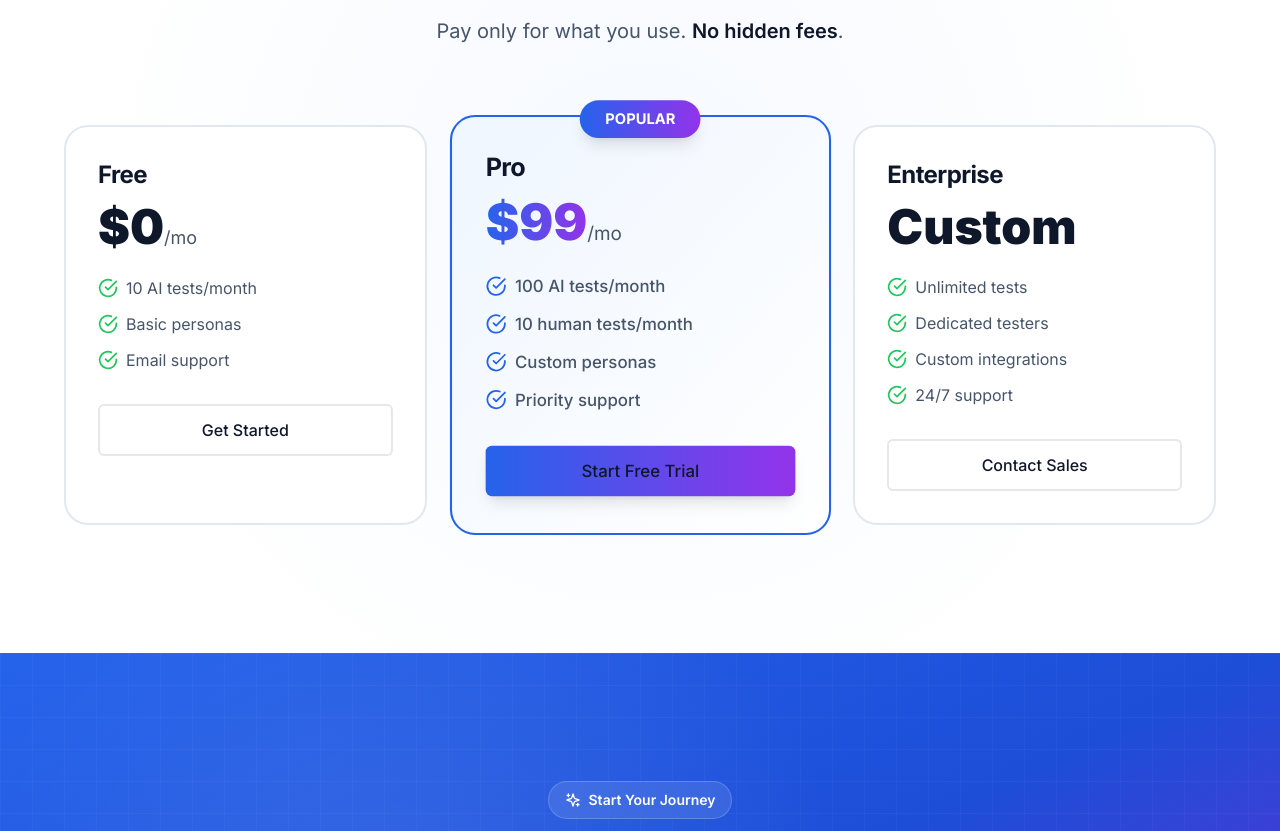
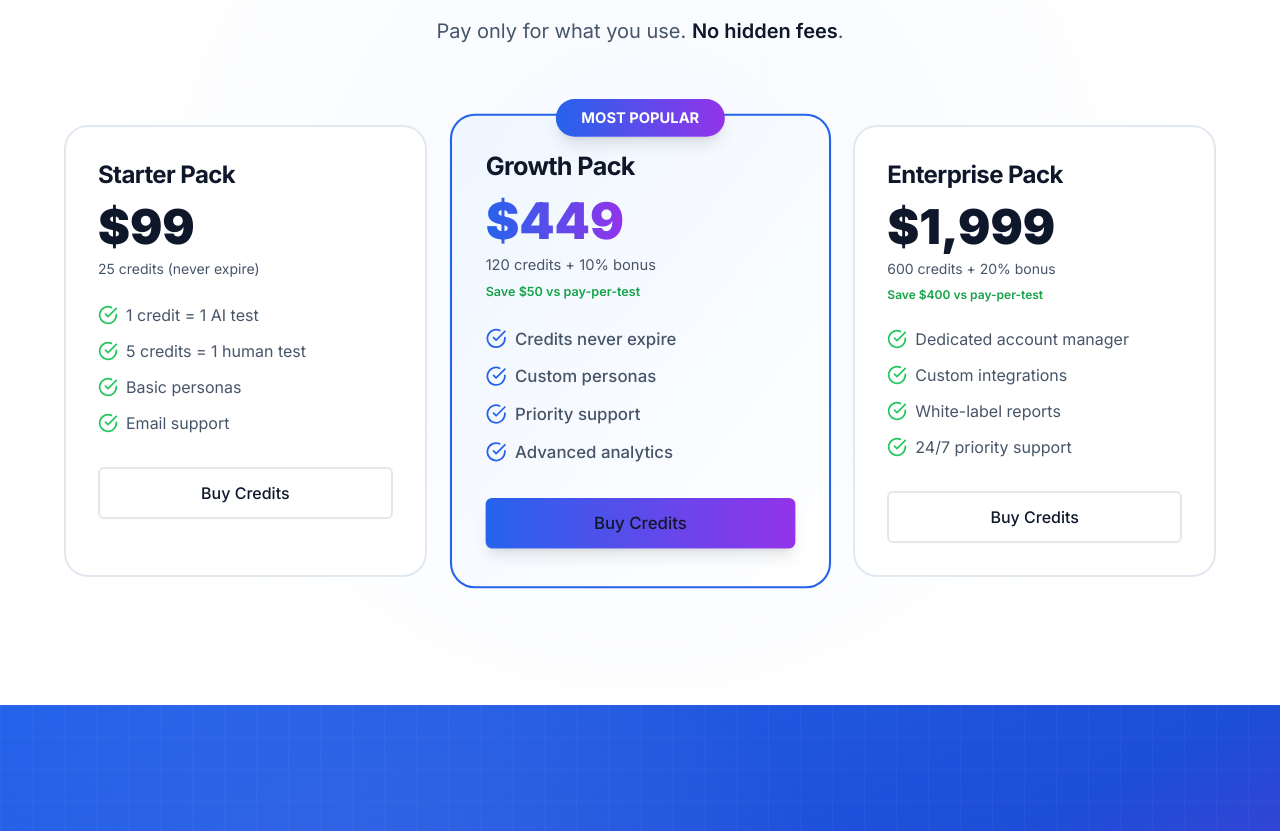
Before and after one commit to Performile1/HitlAI, a Next.js app: page / in a window 1280 px wide. Shown: the part 2922-3753 px from the top of the page. Built offline with nearby package versions, Linux system fonts and the light colour scheme.

Commit message:
Update homepage pricing to credit packages instead of monthly plans

```diff
--- a/app/(marketing)/page.tsx
+++ b/app/(marketing)/page.tsx
@@ -302,17 +302,21 @@ export default function HomePage() {
           </div>
 
           <div className="grid md:grid-cols-3 gap-8 max-w-6xl mx-auto">
-            {/* Free */}
+            {/* Starter Pack */}
             <div className="group p-8 rounded-3xl border-2 border-slate-200 bg-white hover:border-slate-300 hover:shadow-xl transition-all duration-300">
-              <h4 className="text-2xl font-bold text-slate-900 mb-3">Free</h4>
-              <p className="mb-6">
-                <span className="text-5xl font-black text-slate-900">$0</span>
-                <span className="text-lg text-slate-600">/mo</span>
+              <h4 className="text-2xl font-bold text-slate-900 mb-3">Starter Pack</h4>
+              <p className="mb-2">
+                <span className="text-5xl font-black text-slate-900">$99</span>
               </p>
+              <p className="text-sm text-slate-600 mb-6">25 credits (never expire)</p>
               <ul className="space-y-3 text-slate-600 mb-8">
                 <li className="flex items-center gap-2">
                   <CheckCircle className="w-5 h-5 text-green-500 flex-shrink-0" />
-                  <span>10 AI tests/month</span>
+                  <span>1 credit = 1 AI test</span>
+                </li>
+                <li className="flex items-center gap-2">
+                  <CheckCircle className="w-5 h-5 text-green-500 flex-shrink-0" />
+                  <span>5 credits = 1 human test</span>
                 </li>
                 <li className="flex items-center gap-2">
                   <CheckCircle className="w-5 h-5 text-green-500 flex-shrink-0" />
@@ -323,27 +327,26 @@ export default function HomePage() {
                   <span>Email support</span>
                 </li>
               </ul>
-              <Button variant="outline" className="w-full py-6 border-2 hover:bg-slate-50">Get Started</Button>
+              <Link href="/company/signup">
+                <Button variant="outline" className="w-full py-6 border-2 hover:bg-slate-50">Buy Credits</Button>
+              </Link>
             </div>
 
-            {/* Pro */}
+            {/* Growth Pack */}
             <div className="group relative p-8 rounded-3xl border-2 border-blue-600 bg-gradient-to-br from-blue-50 to-white hover:shadow-2xl transition-all duration-300 scale-105">
               <div className="absolute -top-4 left-1/2 -translate-x-1/2 bg-gradient-to-r from-blue-600 to-purple-600 text-white px-6 py-2 rounded-full text-sm font-bold shadow-lg">
-                POPULAR
+                MOST POPULAR
               </div>
-              <h4 className="text-2xl font-bold text-slate-900 mb-3">Pro</h4>
-              <p className="mb-6">
-                <span className="text-5xl font-black bg-gradient-to-r from-blue-600 to-purple-600 bg-clip-text text-transparent">$99</span>
-                <span className="text-lg text-slate-600">/mo</span>
+              <h4 className="text-2xl font-bold text-slate-900 mb-3">Growth Pack</h4>
+              <p className="mb-2">
+                <span className="text-5xl font-black bg-gradient-to-r from-blue-600 to-purple-600 bg-clip-text text-transparent">$449</span>
               </p>
+              <p className="text-sm text-slate-600 mb-2">120 credits + 10% bonus</p>
+              <p className="text-xs text-green-600 font-semibold mb-6">Save $50 vs pay-per-test</p>
               <ul className="space-y-3 text-slate-600 mb-8">
                 <li className="flex items-center gap-2">
                   <CheckCircle className="w-5 h-5 text-blue-600 flex-shrink-0" />
-                  <span className="font-medium">100 AI tests/month</span>
-                </li>
-                <li className="flex items-center gap-2">
-                  <CheckCircle className="w-5 h-5 text-blue-600 flex-shrink-0" />
-                  <span className="font-medium">10 human tests/month</span>
+                  <span className="font-medium">Credits never expire</span>
                 </li>
                 <li className="flex items-center gap-2">
                   <CheckCircle className="w-5 h-5 text-blue-600 flex-shrink-0" />
@@ -353,24 +356,28 @@ export default function HomePage() {
                   <CheckCircle className="w-5 h-5 text-blue-600 flex-shrink-0" />
                   <span className="font-medium">Priority support</span>
                 </li>
+                <li className="flex items-center gap-2">
+                  <CheckCircle className="w-5 h-5 text-blue-600 flex-shrink-0" />
+                  <span className="font-medium">Advanced analytics</span>
+                </li>
               </ul>
-              <Button className="w-full bg-gradient-to-r from-blue-600 to-purple-600 hover:from-blue-700 hover:to-purple-700 py-6 shadow-lg hover:shadow-xl transition-all btn-glow">Start Free Trial</Button>
+              <Link href="/company/signup">
+                <Button className="w-full bg-gradient-to-r from-blue-600 to-purple-600 hover:from-blue-700 hover:to-purple-700 py-6 shadow-lg hover:shadow-xl transition-all btn-glow">Buy Credits</Button>
+              </Link>
             </div>
 
-            {/* Enterprise */}
+            {/* Enterprise Pack */}
             <div className="group p-8 rounded-3xl border-2 border-slate-200 bg-white hover:border-slate-300 hover:shadow-xl transition-all duration-300">
-              <h4 className="text-2xl font-bold text-slate-900 mb-3">Enterprise</h4>
-              <p className="mb-6">
-                <span className="text-5xl font-black text-slate-900">Custom</span>
+              <h4 className="text-2xl font-bold text-slate-900 mb-3">Enterprise Pack</h4>
+              <p className="mb-2">
+                <span className="text-5xl font-black text-slate-900">$1,999</span>
               </p>
+              <p className="text-sm text-slate-600 mb-2">600 credits + 20% bonus</p>
+              <p className="text-xs text-green-600 font-semibold mb-6">Save $400 vs pay-per-test</p>
               <ul className="space-y-3 text-slate-600 mb-8">
                 <li className="flex items-center gap-2">
                   <CheckCircle className="w-5 h-5 text-green-500 flex-shrink-0" />
-                  <span>Unlimited tests</span>
-                </li>
-                <li className="flex items-center gap-2">
-                  <CheckCircle className="w-5 h-5 text-green-500 flex-shrink-0" />
-                  <span>Dedicated testers</span>
+                  <span>Dedicated account manager</span>
                 </li>
                 <li className="flex items-center gap-2">
                   <CheckCircle className="w-5 h-5 text-green-500 flex-shrink-0" />
@@ -378,10 +385,16 @@ export default function HomePage() {
                 </li>
                 <li className="flex items-center gap-2">
                   <CheckCircle className="w-5 h-5 text-green-500 flex-shrink-0" />
-                  <span>24/7 support</span>
+                  <span>White-label reports</span>
+                </li>
+                <li className="flex items-center gap-2">
+                  <CheckCircle className="w-5 h-5 text-green-500 flex-shrink-0" />
+                  <span>24/7 priority support</span>
                 </li>
               </ul>
-              <Button variant="outline" className="w-full py-6 border-2 hover:bg-slate-50">Contact Sales</Button>
+              <Link href="/company/signup">
+                <Button variant="outline" className="w-full py-6 border-2 hover:bg-slate-50">Buy Credits</Button>
+              </Link>
             </div>
           </div>
         </div>
```
